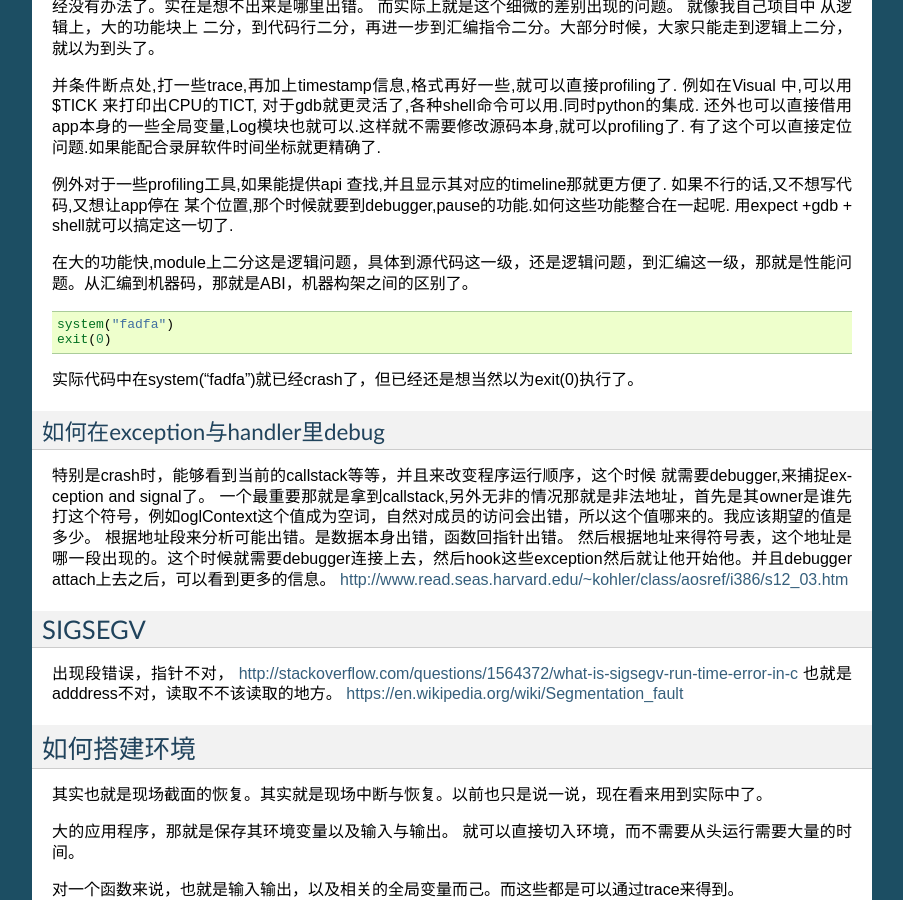
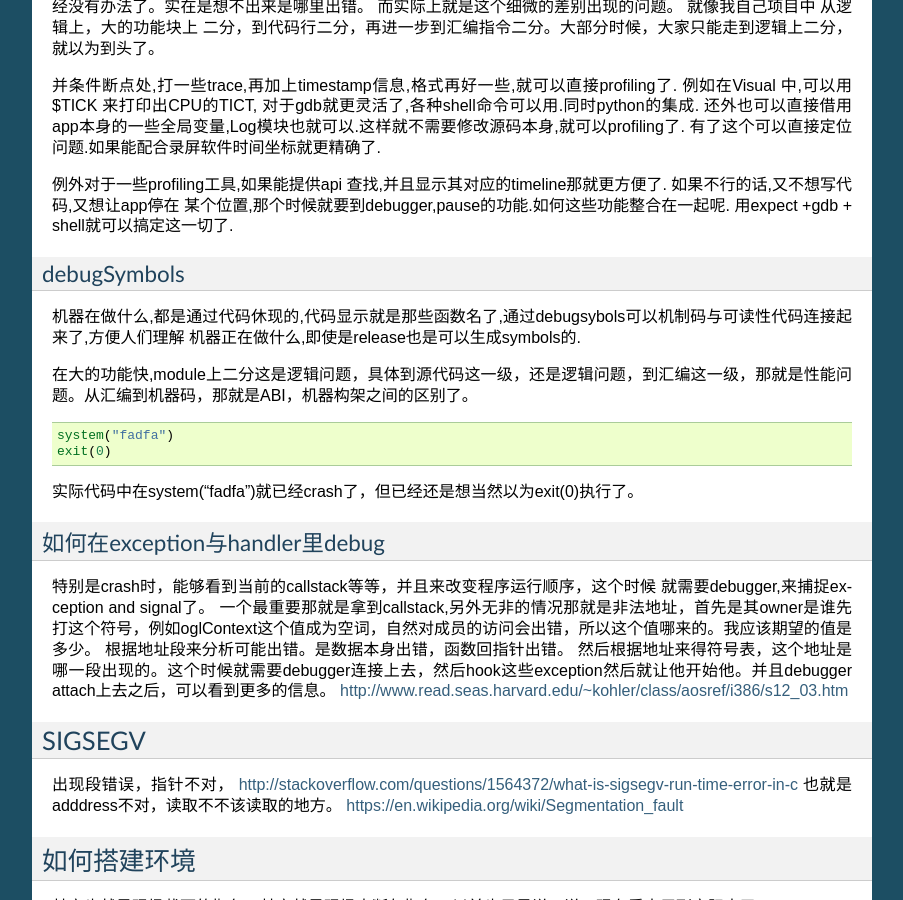
Before and after one commit to gwli/Programming, a Sphinx documentation site: the page built from source/content/Stage_2/HowToDebug.rst, in a window 1280 px wide and 900 px high, scrolled down 1813 px. Shown: the whole window, without its empty margins (198-1101 px from the left). Built offline with Sphinx 7.4.7, drawn with Linux system fonts in a browser that asks for light colours.

Commit message:
debugSymbols

```diff
--- a/source/content/Stage_2/HowToDebug.rst
+++ b/source/content/Stage_2/HowToDebug.rst
@@ -87,6 +87,14 @@ signal
 例外对于一些profiling工具,如果能提供api 查找,并且显示其对应的timeline那就更方便了. 如果不行的话,又不想写代码,又想让app停在
 某个位置,那个时候就要到debugger,pause的功能.如何这些功能整合在一起呢. 用expect +gdb + shell就可以搞定这一切了.
 
+
+debugSymbols
+============
+
+机器在做什么,都是通过代码休现的,代码显示就是那些函数名了,通过debugsybols可以机制码与可读性代码连接起来了,方便人们理解
+机器正在做什么,即使是release也是可以生成symbols的.
+
+
 在大的功能快,module上二分这是逻辑问题，具体到源代码这一级，还是逻辑问题，到汇编这一级，那就是性能问题。从汇编到机器码，那就是ABI，机器构架之间的区别了。
 
 .. code-block:: perl
```
